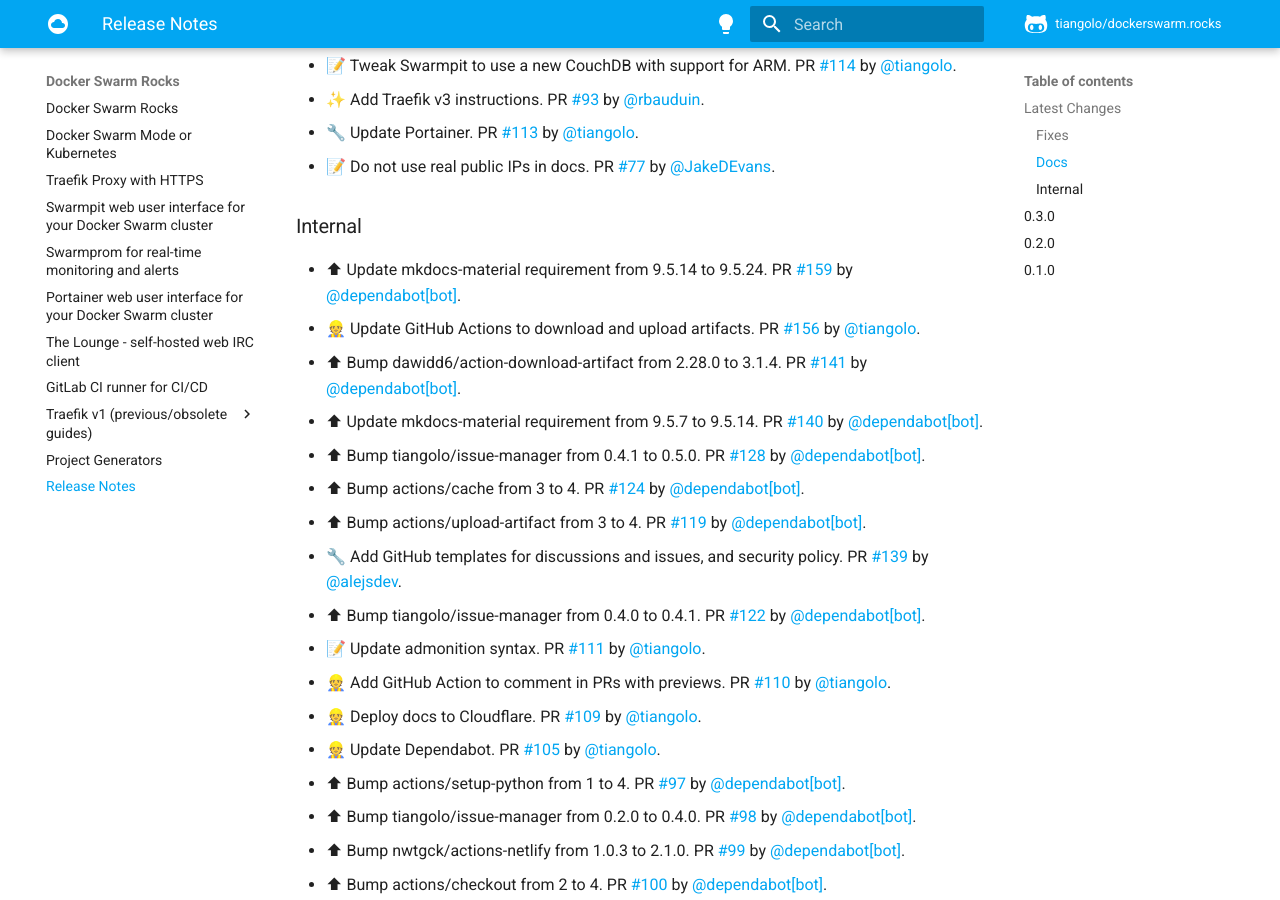
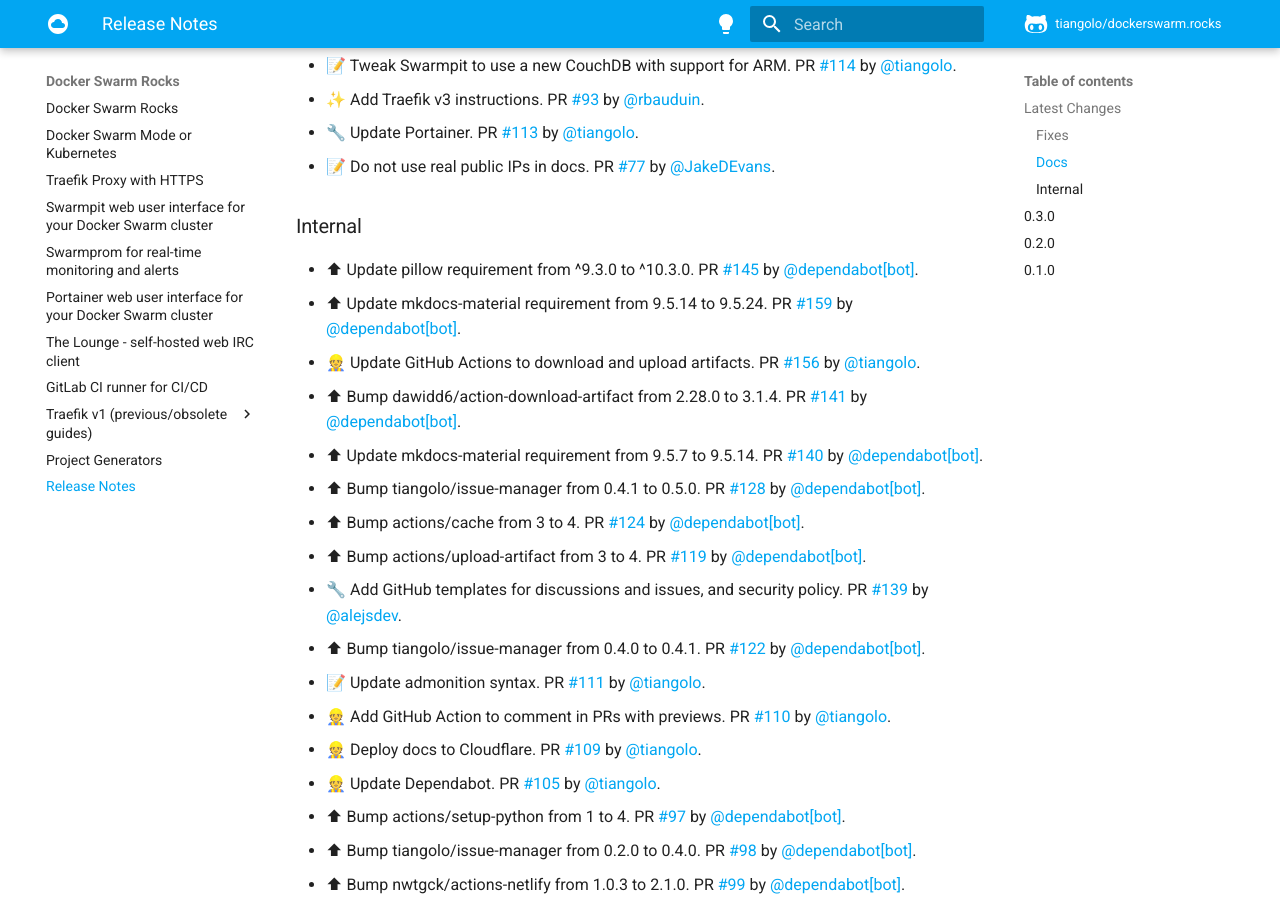
Before and after one commit to tiangolo/dockerswarm.rocks, an MkDocs documentation site: the page built from docs/release-notes.md, in a window 1280 px wide and 900 px high, scrolled down 788 px. Built offline with MkDocs 1.6.1 and Material for MkDocs 9.7.7, drawn with Linux system fonts in a browser that asks for light colours; comment, search, counter and statistics services are not loaded.

Commit message:
📝 Update release notes

```diff
--- a/docs/release-notes.md
+++ b/docs/release-notes.md
@@ -29,6 +29,7 @@
 
 ### Internal
 
+* ⬆ Update pillow requirement from ^9.3.0 to ^10.3.0. PR [#145](https://github.com/tiangolo/dockerswarm.rocks/pull/145) by [@dependabot[bot]](https://github.com/apps/dependabot).
 * ⬆ Update mkdocs-material requirement from 9.5.14 to 9.5.24. PR [#159](https://github.com/tiangolo/dockerswarm.rocks/pull/159) by [@dependabot[bot]](https://github.com/apps/dependabot).
 * 👷 Update GitHub Actions to download and upload artifacts. PR [#156](https://github.com/tiangolo/dockerswarm.rocks/pull/156) by [@tiangolo](https://github.com/tiangolo).
 * ⬆ Bump dawidd6/action-download-artifact from 2.28.0 to 3.1.4. PR [#141](https://github.com/tiangolo/dockerswarm.rocks/pull/141) by [@dependabot[bot]](https://github.com/apps/dependabot).
```
